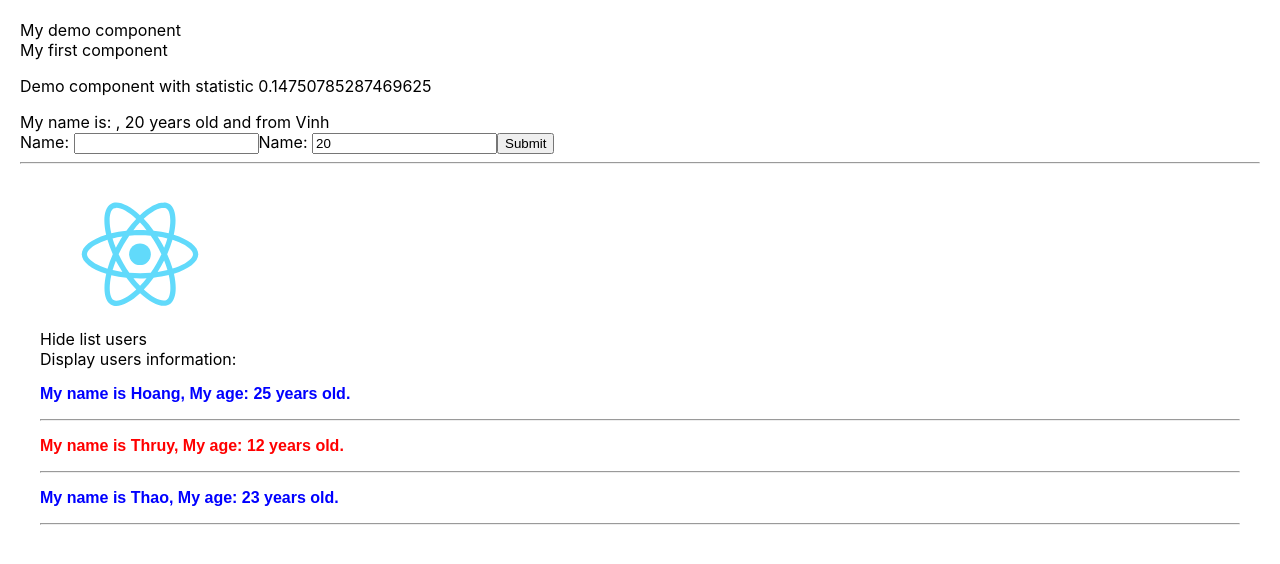
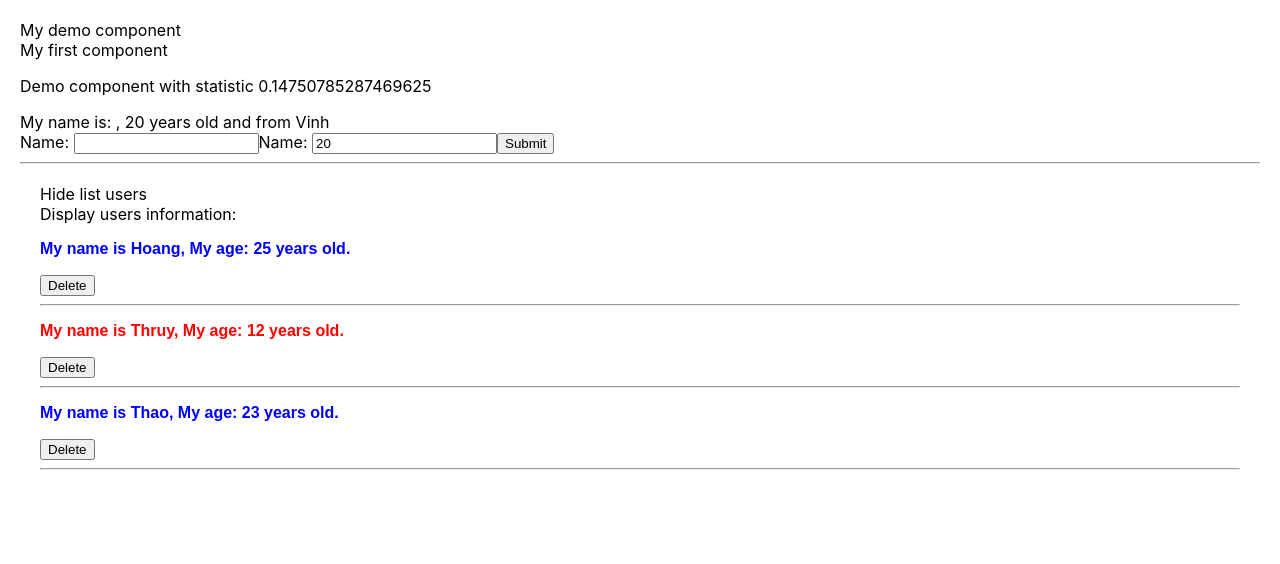
Before and after one commit to thruy/starter-React, a React (Create React App) app: page / in a window 1280 px wide. Shown: the top 564 px of the page. Built offline with nearby package versions, Linux system fonts and the light colour scheme.

Commit message:
delete with filter() in react

```diff
--- a/src/component/Demo.js
+++ b/src/component/Demo.js
@@ -16,7 +16,14 @@ class Demo extends React.Component {
         this.setState({
             users: [user, ...this.state.users]
         })
+    }
 
+    handleDeleteUser = (userId) => {
+        let filteredUsers = [...this.state.users];
+        filteredUsers = filteredUsers.filter(user => user.id !== userId);
+        this.setState({
+            users: filteredUsers
+        })
     }
     //jsx
     render() {
@@ -24,7 +31,7 @@ class Demo extends React.Component {
             <div>
                 <AddUserInfo handleAddNewUser={this.handleAddNewUser} />
                 <hr />
-                <DisplayInfor listUsers={this.state.users} />
+                <DisplayInfor listUsers={this.state.users} handleDeleteUser={this.handleDeleteUser} />
                 <br />
             </div>
         )
--- a/src/component/DisplayInfor.js
+++ b/src/component/DisplayInfor.js
@@ -19,24 +19,23 @@ class DisplayInfor extends React.Component {
         //console.table(listUsers);
         return (
             <div className="display-info-container">
-                <img src={image} alt="react-image" />
+                {/* <img src={image} alt="react-image" /> */}
                 <div>
                     <span onClick={(e) => this.handleHideUser(e)}>{this.state.isShowListUser ? "Hide list users" : "Show list user"}</span>
                 </div>
                 <div>Display users information: </div>
                 {this.state.isShowListUser &&
-                    <div>
+                    <>
                         {listUsers.map((user) => {
                             return (
                                 <div key={user.id} className={user.age >= 18 ? "blue" : "red"}>
                                     <p style={{ fontFamily: "sans-serif", fontWeight: 'bold' }}>My name is {user.name}, My age: {user.age} years old.</p>
+                                    <button onClick={() => this.props.handleDeleteUser(user.id)}>Delete</button>
                                     <hr />
                                 </div>
                             )
                         })}
-                        {/* <p>My name is {name}</p>
-                <p>My age: {age} years old.</p> */}
-                    </div>
+                    </>
                 }
             </div>
         )
```
